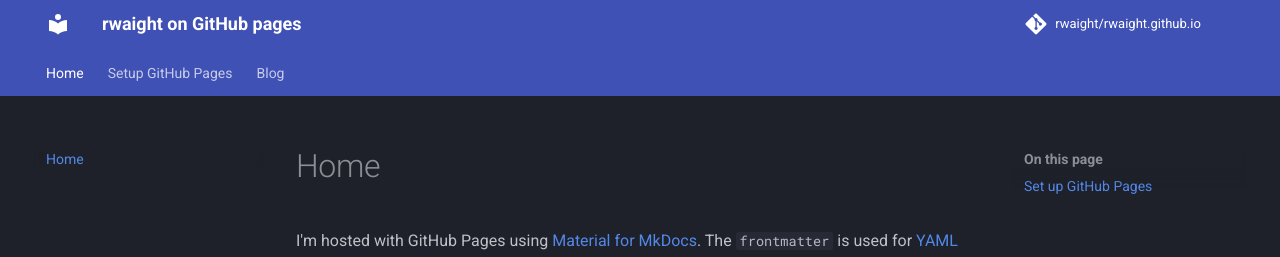
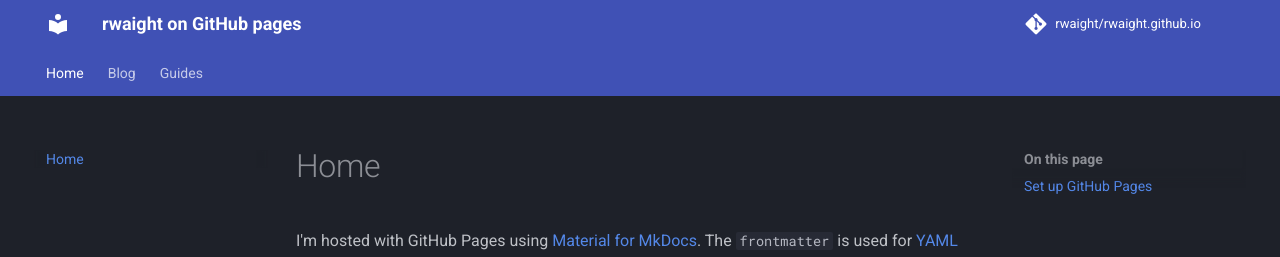
Before and after one commit to rwaight/rwaight.github.io, an MkDocs documentation site: the page built from docs/index.md, in a window 1280 px wide. Shown: the top 257 px of the page. Built offline with MkDocs 1.6.1 and Material for MkDocs 9.7.7, drawn with Linux system fonts in a browser that asks for light colours; plug-ins that fetch from the network failed and are left out; comment, search, counter and statistics services are not loaded; some of the changed lines change nothing that is shown.

Commit message:
docs: update site navigation

```diff
--- a/mkdocs.yml
+++ b/mkdocs.yml
@@ -5,11 +5,13 @@
 repo_name: rwaight/rwaight.github.io
 
 # https://www.mkdocs.org/user-guide/configuration/#nav
+# https://www.mkdocs.org/user-guide/writing-your-docs/#configure-pages-and-navigation
 nav:
-  - 'index.md'
-  - 'setup-github-pages.md'
+  - Home: 'index.md'
   - Blog:
     - blog/index.md
+  - Guides:
+    - 'setup-github-pages.md'
 
 # https://www.mkdocs.org/user-guide/configuration/#theme
 theme:
```
